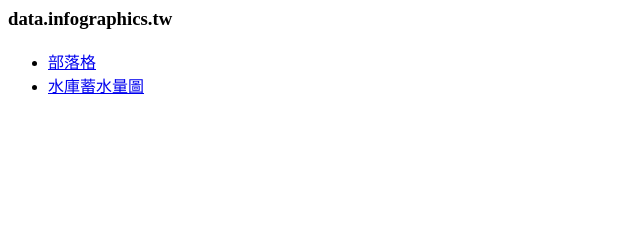
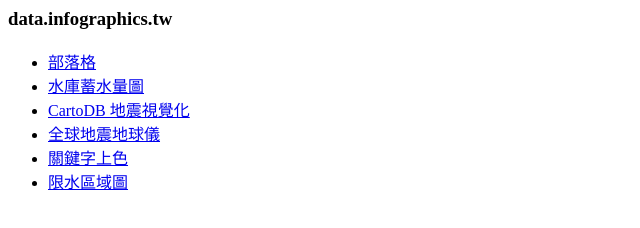
Before and after one commit to infographicstw/datahome, a plain HTML site: page index.html in a window 1280 px wide. Shown: the whole page, without its empty margins (0-640 px from the left). Drawn offline with Linux system fonts and the light colour scheme.

Commit message:
update index

```diff
--- a/index.html
+++ b/index.html
@@ -3,4 +3,8 @@
 <ul>
   <li><a href="http://blog.infographics.tw/">部落格</a></li>
   <li><a href="http://data.infographics.tw/viz/reservoir/">水庫蓄水量圖</a></li>
+  <li><a href="http://data.infographics.tw/viz/earthquake">CartoDB 地震視覺化</a></li>
+  <li><a href="http://data.infographics.tw/viz/global-earthquake">全球地震地球儀</a></li>
+  <li><a href="http://data.infographics.tw/viz/keyword-coloring">關鍵字上色</a></li>
+  <li><a href="http://data.infographics.tw/viz/water-rationing">限水區域圖</a></li>
 </ul>
```
